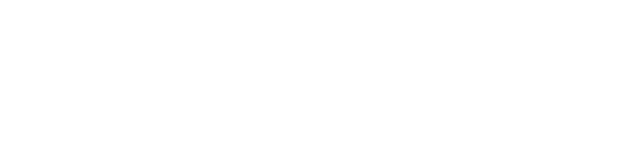
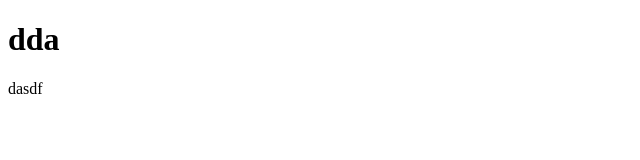
Before and after one commit to atikhobaev/glorycar, a plain HTML site: page index.html in a window 1280 px wide. Shown: the whole page, without its empty margins (0-640 px from the left). Drawn offline with Linux system fonts and the light colour scheme.

Commit message:
добавили текс

```diff
--- a/index.html
+++ b/index.html
@@ -5,6 +5,7 @@
 	<title>Document</title>
 </head>
 <body>
-
+	<h1>dda</h1>
+	<p>dasdf</p>
 </body>
 </html>
```
